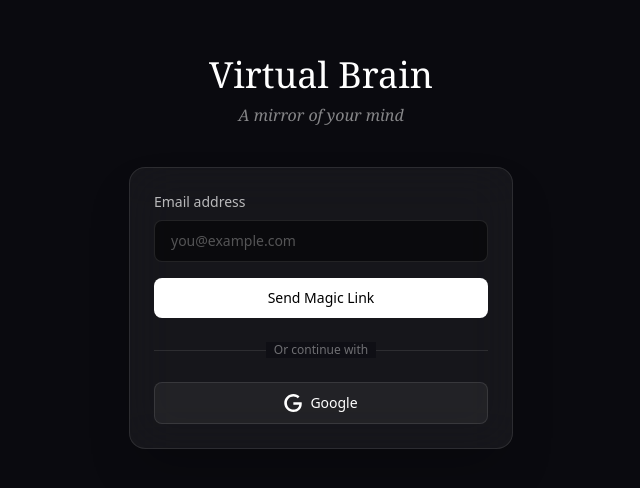
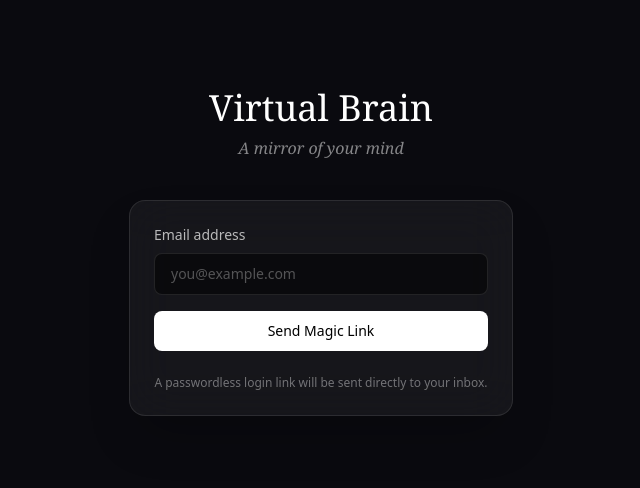
Before and after one commit to dheerajmax3211/exocortex, a Next.js app: page /auth/login in a window 1280 px wide. Shown: the part 148-636 px from the top of the page, without its empty margins (319-959 px from the left). Built offline with nearby package versions, Linux system fonts and the light colour scheme.

Commit message:
fix(auth): remove unconfigured Google provider and focus on Magic Link

```diff
--- a/src/app/auth/login/page.tsx
+++ b/src/app/auth/login/page.tsx
@@ -47,31 +47,6 @@ export default function LoginPage() {
     }
   };
 
-  const handleGoogleLogin = async () => {
-    if (!process.env.NEXT_PUBLIC_SUPABASE_URL || !process.env.NEXT_PUBLIC_SUPABASE_ANON_KEY) {
-      setMessage({
-        text: 'Supabase credentials are not configured yet in .env.local or Vercel.',
-        type: 'info'
-      });
-      return;
-    }
-
-    try {
-      const supabase = createClient();
-      const { error } = await supabase.auth.signInWithOAuth({
-        provider: 'google',
-        options: {
-          redirectTo: `${window.location.origin}/auth/callback`,
-        },
-      });
-      if (error) {
-        setMessage({ text: error.message, type: 'error' });
-      }
-    } catch (err: any) {
-      setMessage({ text: err.message || 'Failed to initiate Google login', type: 'error' });
-    }
-  };
-
   return (
     <div className="min-h-screen bg-[#0a0a0f] text-white flex flex-col items-center justify-center p-4">
       <div className="w-full max-w-sm">
@@ -110,29 +85,13 @@ export default function LoginPage() {
               disabled={loading}
               className="w-full bg-white text-black font-medium py-2.5 rounded-lg hover:bg-white/90 disabled:opacity-50 transition-colors text-sm"
             >
-              {loading ? 'Sending...' : 'Send Magic Link'}
+              {loading ? 'Sending Magic Link...' : 'Send Magic Link'}
             </button>
           </form>
 
-          <div className="relative mb-6">
-            <div className="absolute inset-0 flex items-center">
-              <div className="w-full border-t border-white/10"></div>
-            </div>
-            <div className="relative flex justify-center text-xs">
-              <span className="bg-[#0f0f15] px-2 text-white/40">Or continue with</span>
-            </div>
-          </div>
-
-          <button
-            type="button"
-            onClick={handleGoogleLogin}
-            className="w-full bg-white/5 border border-white/10 text-white font-medium py-2.5 rounded-lg hover:bg-white/10 transition-colors flex items-center justify-center gap-2 text-sm"
-          >
-            <svg width="18" height="18" viewBox="0 0 24 24" fill="currentColor">
-              <path d="M12.48 10.92v3.28h7.84c-.24 1.84-.853 3.187-1.787 4.133-1.147 1.147-2.933 2.4-6.053 2.4-4.827 0-8.6-3.893-8.6-8.72s3.773-8.72 8.6-8.72c2.6 0 4.507 1.027 5.907 2.347l2.307-2.307C18.747 1.44 16.133 0 12.48 0 5.867 0 .307 5.387.307 12s5.56 12 12.173 12c3.573 0 6.267-1.173 8.373-3.36 2.16-2.16 2.84-5.213 2.84-7.667 0-.76-.053-1.467-.173-2.053H12.48z" />
-            </svg>
-            Google
-          </button>
+          <p className="text-center text-xs text-white/40">
+            A passwordless login link will be sent directly to your inbox.
+          </p>
         </div>
       </div>
     </div>
```
